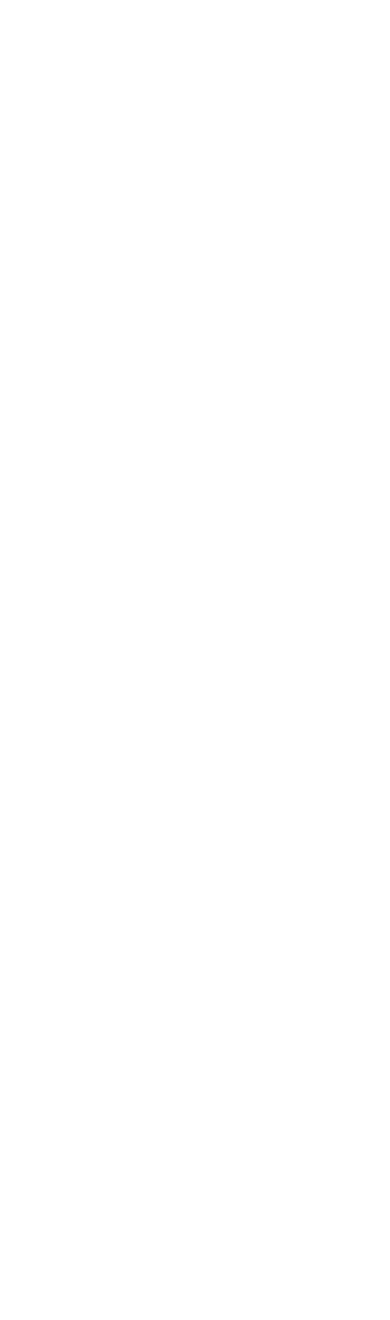
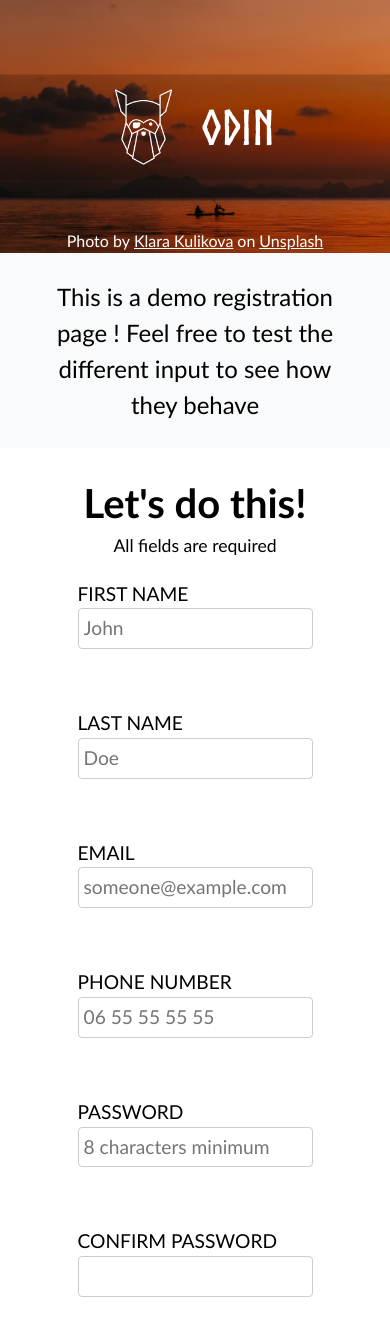
Before and after one commit to SuperThinou/sign-up-form-project, a plain HTML site: page index.html in a window 390 px wide. Shown: the top 1320 px of the page. Before the commit the page ends 844 px from the top, so only its background shows below. Drawn offline with Linux system fonts and the light colour scheme.

Commit message:
Added mobile and desktop UI, form and basic JS algorithm

```diff
--- a/index.html
+++ b/index.html
@@ -7,6 +7,150 @@
     <link rel="stylesheet" href="style.css" />
   </head>
   <body>
+    <!-- Background section -->
+    <section class="background-image-container">
+      <figure>
+        <img
+          src="assets/klara-kulikova-unsplash.jpg"
+          alt="Seascape at sunset"
+          class="bg-img"
+        />
 
+        <figcaption class="bg-img-credit">
+          Photo by
+          <a
+            href="https://unsplash.com/fr/@kkalerry?utm_source=unsplash&utm_medium=referral&utm_content=creditCopyText"
+            >Klara Kulikova</a
+          >
+          on
+          <a
+            href="https://unsplash.com/fr/photos/deux-personnes-qui-font-du-paddle-au-coucher-du-soleil-I-t-BBFyUWY?utm_source=unsplash&utm_medium=referral&utm_content=creditCopyText"
+            >Unsplash</a
+          >
+        </figcaption>
+      </figure>
+      <div class="odin-logo-container">
+        <img
+          src="assets/odin-lined.png"
+          alt="The Odin Project Logo"
+          class="odin-logo"
+        />
+        <h1>ODIN</h1>
+      </div>
+    </section>
+
+    <!-- Form section -->
+
+    <section class="account-creation-container">
+      <p class="demo-text">
+        This is a demo registration page ! Feel free to test the different input
+        to see how they behave
+      </p>
+      <div class="form-container">
+        <h2>Let's do this!</h2>
+        <p class="all-fields-required-text">All fields are required</p>
+
+        <form action="">
+          <div class="input-container">
+            <div class="label-input">
+              <label for="first-name">FIRST NAME</label>
+              <input
+                required
+                type="text"
+                id="first-name"
+                name="user-first-name"
+                placeholder="John"
+                minlength="2"
+                maxlength="40"
+                autocomplete="given-name"
+              />
+            </div>
+
+            <div class="label-input">
+              <label for="last-name">LAST NAME</label>
+              <input
+                required
+                type="text"
+                id="last-name"
+                name="user-last-name"
+                placeholder="Doe"
+                minlength="2"
+                maxlength="40"
+                autocomplete="family-name"
+              />
+            </div>
+
+            <div class="label-input">
+              <label for="email">EMAIL</label>
+              <input
+                required
+                type="email"
+                id="email"
+                name="user-email"
+                placeholder="someone@example.com"
+                autocomplete="email"
+              />
+            </div>
+
+            <div class="label-input">
+              <label for="tel">PHONE NUMBER</label>
+              <input
+                required
+                type="tel"
+                id="tel"
+                name="user-tel"
+                placeholder="06 55 55 55 55"
+                inputmode="numeric"
+                autocomplete="tel"
+                pattern="^(?:0|\+33)\s?[1-9](?:[\s.\-]?\d{2}){4}$"
+              />
+            </div>
+
+            <div class="label-input">
+              <label for="password">PASSWORD</label>
+              <input
+                required
+                type="password"
+                id="password"
+                name="user-password"
+                placeholder="8 characters minimum"
+                minlength="8"
+                maxlength="64"
+                autocomplete="new-password"
+              />
+            </div>
+
+            <div class="label-input">
+              <label for="confirm-password">CONFIRM PASSWORD</label>
+              <input
+                required
+                type="password"
+                id="confirm-password"
+                name="user-confirm-password"
+                placeholder=""
+                minlength="8"
+                maxlength="64"
+                autocomplete="new-password"
+              />
+            </div>
+          </div>
+          <div class="cta-container">
+            <button class="cta-btn" id="ctaBtn">Create Account</button>
+            <p id="passwordError">Passwords do not match</p>
+            <p>Already have an account? <a href="#">Log in</a></p>
+          </div>
+        </form>
+      </div>
+      <footer>
+        <p>NBX 2025 ©</p>
+        <a href="https://github.com/SuperThinou" target="_blank"
+          ><img
+            src="assets/github-mark-grey.svg"
+            alt="Github logo"
+            class="github-logo"
+        /></a>
+      </footer>
+    </section>
   </body>
+  <script src="script.js"></script>
 </html>
--- /dev/null
+++ b/script.js
@@ -0,0 +1,30 @@
+const form = document.querySelector("form");
+const tel = document.querySelector("#tel");
+const ctaBtn = document.querySelector("#ctaBtn");
+const password = document.querySelector("#password");
+const confirmPassword = document.querySelector("#confirm-password");
+
+tel.addEventListener("input", () => {
+  let value = tel.value.replace(/\D/g, "");
+
+  if (value.startsWith("33")) {
+    value = "0" + value.slice(2);
+  }
+
+  value = value.slice(0, 10);
+
+  tel.value = value.replace(/(\d{2})(?=\d)/g, "$1 ").trim();
+});
+
+form.addEventListener("submit", (e) => {
+  if (password.value !== confirmPassword.value) {
+    e.preventDefault();
+
+    // Prevent from having more than 1 error message
+    const existingError = document.querySelector(".password-error");
+    if (existingError) existingError.remove();
+
+    const error = document.querySelector("#passwordError");
+    passwordError.style.display = "block";
+  }
+});
--- a/style.css
+++ b/style.css
@@ -0,0 +1,264 @@
+/* CSS RESET */
+*,
+*::before,
+*::after {
+  box-sizing: border-box;
+}
+
+* {
+  margin: 0;
+  font-family: "Gill Sans", "Gill Sans MT", Calibri, "Trebuchet MS", sans-serif;
+}
+
+@media (prefers-reduced-motion: no-preference) {
+  html {
+    interpolate-size: allow-keywords;
+  }
+}
+
+body {
+  line-height: 1.5;
+  -webkit-font-smoothing: antialiased;
+}
+
+img,
+picture,
+video,
+canvas,
+svg {
+  display: block;
+  max-width: 100%;
+}
+
+input,
+button,
+textarea,
+select {
+  font: inherit;
+}
+
+p,
+h1,
+h2,
+h3,
+h4,
+h5,
+h6 {
+  overflow-wrap: break-word;
+}
+
+p {
+  text-wrap: pretty;
+}
+h1,
+h2,
+h3,
+h4,
+h5,
+h6 {
+  text-wrap: balance;
+}
+
+#root,
+#__next {
+  isolation: isolate;
+}
+/* END CSS RESET */
+
+@font-face {
+  font-family: Norse-Bold;
+  src: url(assets/Norse-Bold.otf) format("opentype");
+}
+
+/* Backgronud container style */
+.background-image-container {
+  position: relative;
+  color: white;
+}
+
+.bg-img {
+  width: 100vh;
+  height: 30vh;
+  object-fit: cover;
+}
+
+.odin-logo-container {
+  position: absolute;
+  top: 50%;
+  left: 50%;
+  transform: translate(-50%, -50%);
+  background-color: rgba(0, 0, 0, 0.2);
+  width: 100%;
+  padding: 15px 0;
+
+  display: flex;
+  align-items: center;
+  justify-content: center;
+}
+
+.odin-logo {
+  height: 75px;
+  margin-right: 30px;
+}
+
+h1 {
+  font-family: Norse-Bold, serif;
+  font-size: 3rem;
+  font-weight: 300;
+}
+
+.bg-img-credit {
+  position: absolute;
+  bottom: 0;
+  width: 100%;
+
+  display: inline-flex;
+  justify-content: center;
+  gap: 0.25rem;
+}
+
+.bg-img-credit a {
+  color: white;
+}
+/* End background container */
+
+/* Form style */
+
+body {
+  background-color: #f9fafb;
+}
+
+.account-creation-container {
+  display: flex;
+  flex-direction: column;
+  justify-content: space-between;
+}
+
+.demo-text {
+  text-align: center;
+  margin: 3vh 5vh;
+  font-size: 1.5rem;
+}
+
+h2 {
+  padding-top: 3vh;
+  font-size: 2.5rem;
+  text-align: center;
+}
+
+.all-fields-required-text {
+  text-align: center;
+  font-size: 1.1rem;
+}
+
+h2,
+.all-fields-required-text,
+.input-container {
+  background-color: white;
+}
+
+.input-container {
+  box-shadow: 0px 10px 15px -10px rgba(0, 0, 0, 0.2);
+  padding: 0 5%;
+
+  display: flex;
+  align-items: center;
+  justify-content: center;
+  flex-wrap: wrap;
+}
+
+.label-input {
+  font-size: 1.2rem;
+  margin: 20px;
+  display: flex;
+  flex-direction: column;
+}
+
+input {
+  margin-bottom: 20px;
+  padding: 5px;
+  min-width: 25vh;
+  max-width: 40vh;
+  border-radius: 4px;
+  border: 1px solid #ccc;
+}
+
+input:focus {
+  border: 1px solid rgb(0, 115, 255);
+  box-shadow: rgba(0, 0, 0, 0.2) 0px 4px 12px;
+  outline: none;
+}
+
+input:not(:placeholder-shown):invalid {
+  border: 1px solid red;
+  background-color: rgba(255, 0, 0, 0.1);
+}
+
+input:not(:placeholder-shown):valid {
+  border: 1px solid green;
+  background-color: rgba(0, 128, 0, 0.1);
+}
+
+.cta-container {
+  font-size: 1.4rem;
+  display: flex;
+  flex-direction: column;
+  justify-content: center;
+  align-items: center;
+  margin-bottom: 20px;
+}
+
+.cta-btn {
+  cursor: pointer;
+  background-color: #b95722;
+  box-shadow: 0px 10px 15px 0px #b957224b;
+  color: white;
+  font-weight: bold;
+  border: none;
+  border-radius: 10px;
+  padding: 10px 50px;
+  margin: 20px;
+  transition: 0.3s;
+}
+.cta-btn:hover {
+  transform: scale(1.02);
+}
+
+#passwordError {
+  color: red;
+  margin-bottom: 10px;
+  display: none;
+}
+#passwordError::before {
+  content: "❌";
+}
+
+footer {
+  cursor: default;
+  height: 50px;
+
+  display: flex;
+  justify-content: center;
+  align-items: center;
+  font-size: 1.3rem;
+}
+
+.github-logo {
+  transition: 0.1s ease-in-out;
+  height: 30px;
+  margin-left: 20px;
+}
+.github-logo:hover {
+  transform: scale(1.1);
+}
+
+@media screen and (min-width: 850px) {
+  body {
+    height: 100vh;
+    display: flex;
+  }
+
+  .bg-img {
+    height: 100vh;
+  }
+}
```
Also changed, not shown: assets/Norse-Bold.otf (added), assets/github-mark-grey.svg (added), assets/klara-kulikova-unsplash.jpg (added), assets/odin-lined.png (added).
